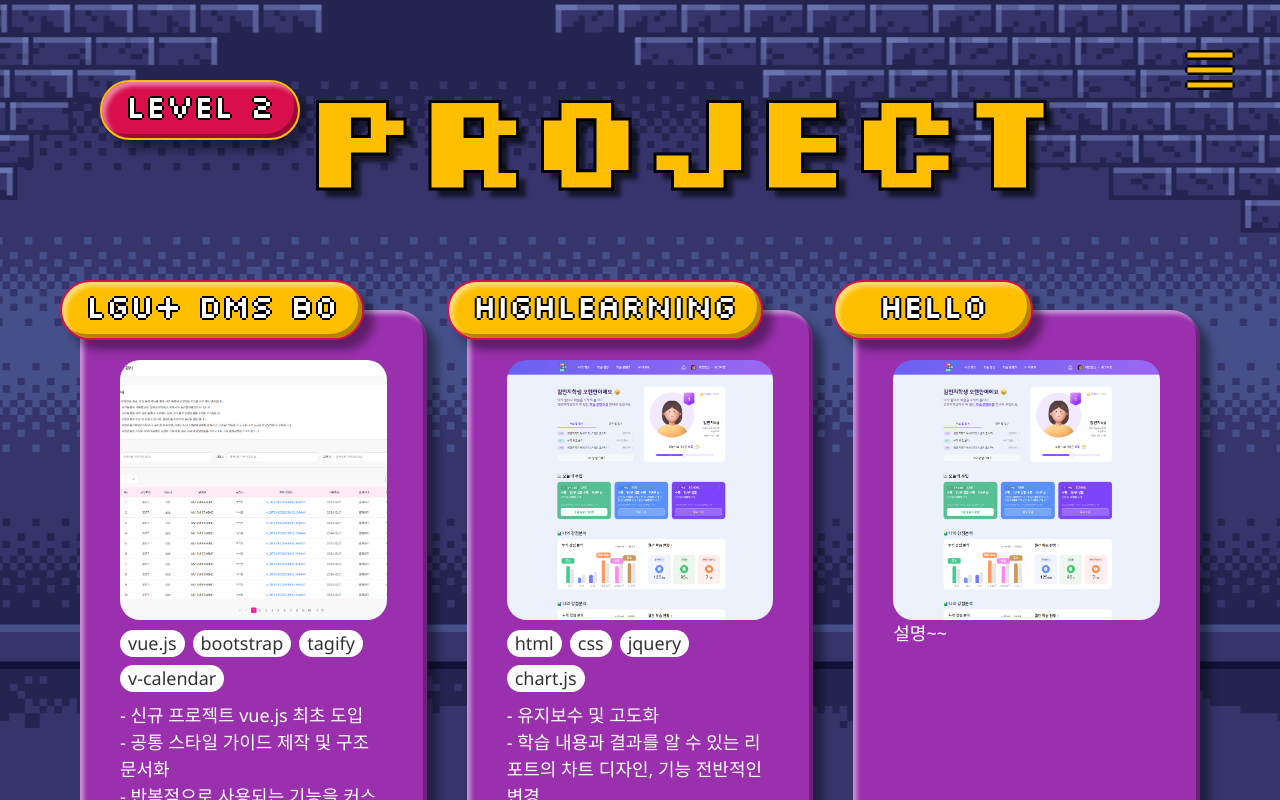
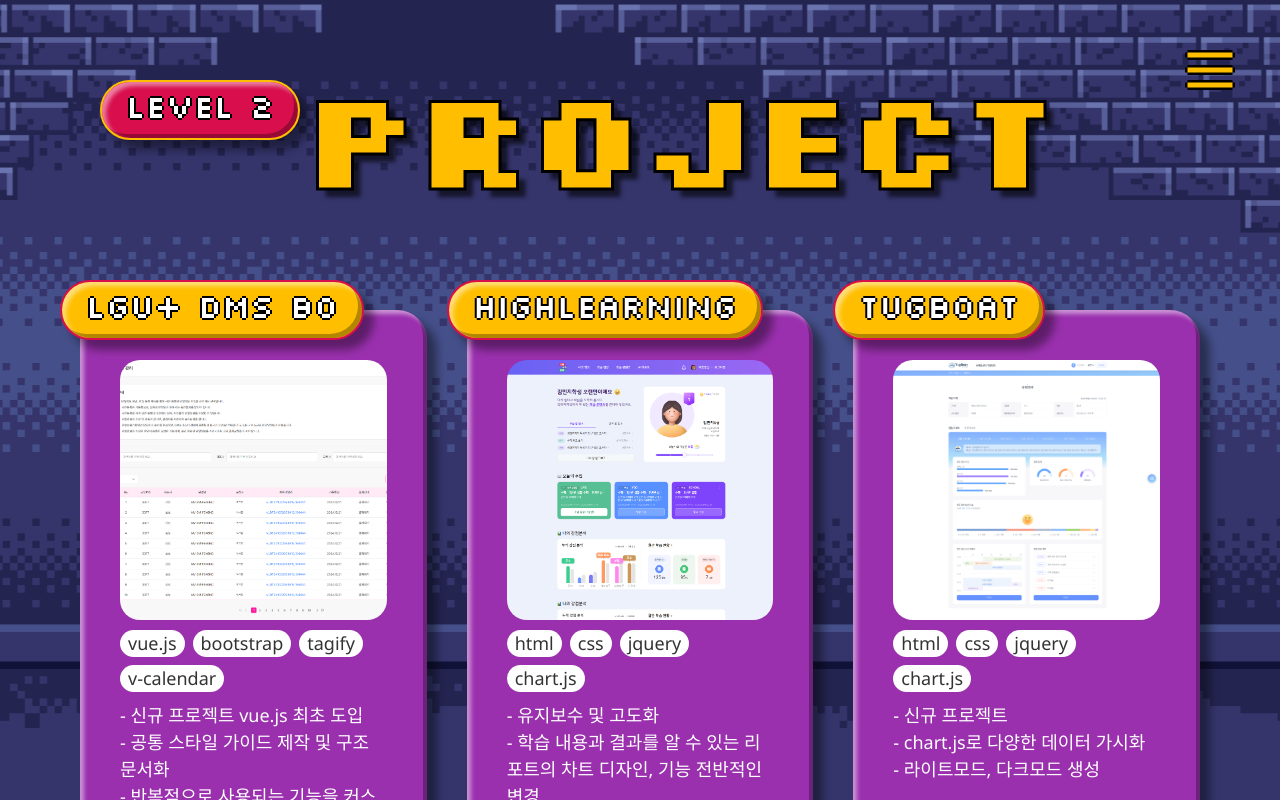
Before and after one commit to yyeojung/portfolio2025, a React (Create React App) app: page /company-project in a window 1280 px wide. Shown: the top 800 px of the page. Built offline with nearby package versions, Linux system fonts and the light colour scheme.

Commit message:
game 오류 수정

```diff
--- a/src/class/game.ts
+++ b/src/class/game.ts
@@ -38,7 +38,7 @@
 }
 
 export class Bullet extends Moving {
-  enemiesRef: Enemy[];
+  enemiesRef: React.MutableRefObject<Enemy[]>;
   alive: boolean;
   onUpdateScore: () => void;
 
@@ -46,7 +46,7 @@
     x: number,
     y: number,
     speed: number,
-    enemiesRef: Enemy[],
+    enemiesRef: React.MutableRefObject<Enemy[]>,
     onUpdateScore: () => void
   ) {
     super(x, y, speed);
@@ -61,8 +61,8 @@
 
   attack() {
     if (!this.alive) return;
-    for (let i = 0; i < this.enemiesRef.length; i++) {
-      const enemy = this.enemiesRef[i];
+    for (let i = 0; i < this.enemiesRef.current.length; i++) {
+      const enemy = this.enemiesRef.current[i];
 
       if (enemy.alive) {
         if (
@@ -74,7 +74,9 @@
         ) {
           this.alive = false;
           enemy.alive = false;
-          this.enemiesRef = this.enemiesRef.filter((e) => e.alive);
+          this.enemiesRef.current = this.enemiesRef.current.filter(
+            (e) => e.alive
+          );
           this.onUpdateScore();
         }
       }
--- a/src/page/CompanyProject.tsx
+++ b/src/page/CompanyProject.tsx
@@ -4,6 +4,7 @@
 import VioletBox from 'components/VioletBox';
 import lgdms from '../assets/image/lgdms.png';
 import highlearning from '../assets/image/highlearning.png';
+import tugboat from '../assets/image/tugboat.png';
 import { Link } from 'react-router-dom';
 import { breakTablet } from 'assets/style/common';
 
@@ -89,9 +90,22 @@
             <br />- 고도화시 추가되는 신규 기능 구현 및 설명
           </p>
         </VioletBox>
-        <VioletBox text='HELLO' link='https://www.google.com'>
-          <img src={highlearning} alt='highlearning' />
-          <p>설명~~</p>
+        <VioletBox
+          text='tugboat'
+          link='https://distinct-feels-7f8.notion.site/be734e06eca44b0bac77d84ed8cff61d'
+        >
+          <img src={tugboat} alt='tugboat' />
+          <div className='mt_10 skill'>
+            <span>html</span>
+            <span>css</span>
+            <span>jquery</span>
+            <span>chart.js</span>
+          </div>
+          <p className='mt_10'>
+            - 신규 프로젝트
+            <br />- chart.js로 다양한 데이터 가시화
+            <br /> - 라이트모드, 다크모드 생성
+          </p>
         </VioletBox>
       </div>
     </ProjectWrap>
--- a/src/page/Contents.tsx
+++ b/src/page/Contents.tsx
@@ -18,10 +18,10 @@
       width: 33.3333%;
       text-align: center;
 
-      @media (max-width: ${breakTablet}) {
-        width: 50%;
+      a {
+        display: block;
+        height: 100%;
       }
-
       .tag {
         margin: auto;
       }
@@ -39,6 +39,11 @@
         font-weight: 700;
         text-shadow: var(--textShadow);
       }
+    }
+  }
+  @media (max-width: ${breakTablet}) {
+    li {
+      width: 50%;
     }
   }
 `;
--- a/src/page/Game.tsx
+++ b/src/page/Game.tsx
@@ -134,10 +134,10 @@
   const bulletsRef = useRef<Bullet[]>([]);
   const enemiesRef = useRef<Enemy[]>([]);
   const keysArrRef = useRef<string[]>([]);
+  const rocketXRef = useRef(CANVAS_WIDTH / 2 - ROCKET_SIZE / 2);
   const [score, setScore] = useState(0);
   const [gameOver, setGameOver] = useState(false);
   const [gameWin, setGameWin] = useState(false);
-  const rocketXRef = useRef(CANVAS_WIDTH / 2 - ROCKET_SIZE / 2);
   const rocketY = CANVAS_HEIGHT - ROCKET_SIZE;
 
   // 이미지 불러오기
@@ -166,7 +166,7 @@
       rocketXRef.current,
       CANVAS_HEIGHT,
       BULLET_SPEED,
-      enemiesRef.current,
+      enemiesRef,
       onUpdateScore
     );
     bulletsRef.current = [
@@ -204,8 +204,8 @@
     const bulletImage = loadImage(imgBullet);
 
     enemiesRef.current.forEach((enemy) => {
-      enemy.update();
       if (enemy.alive) {
+        enemy.update();
         ctx.drawImage(enemyImage, enemy.x, enemy.y, ENEMY_SIZE, ENEMY_SIZE);
         if (enemy.gameOver) {
           setGameOver(true);
--- a/src/page/Game2.tsx
+++ b/src/page/Game2.tsx
@@ -139,7 +139,7 @@
       CANVAS_HEIGHT,
       BULLET_SPEED,
       // enemies,
-      enemiesRef.current,
+      enemiesRef,
       onUpdateScore
     );
     setBullets((prev) => {
```
Also changed, not shown: src/assets/image/tugboat.png (added).
